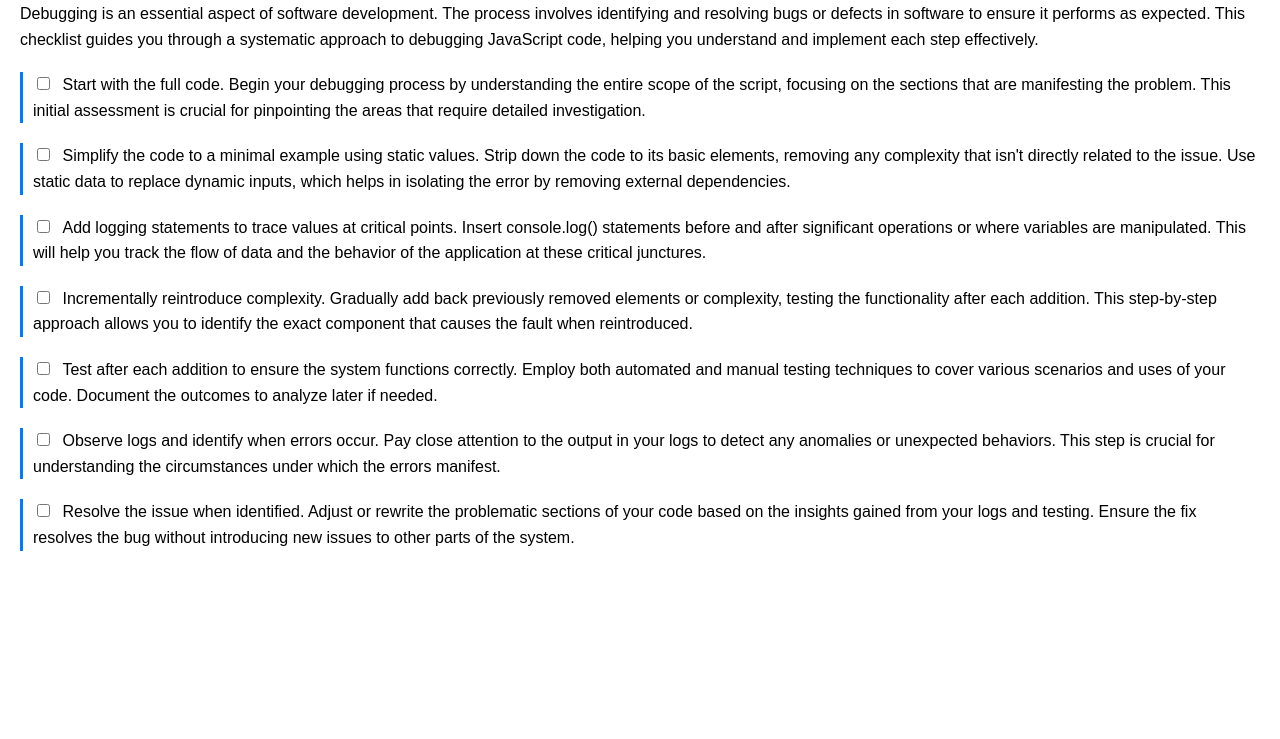
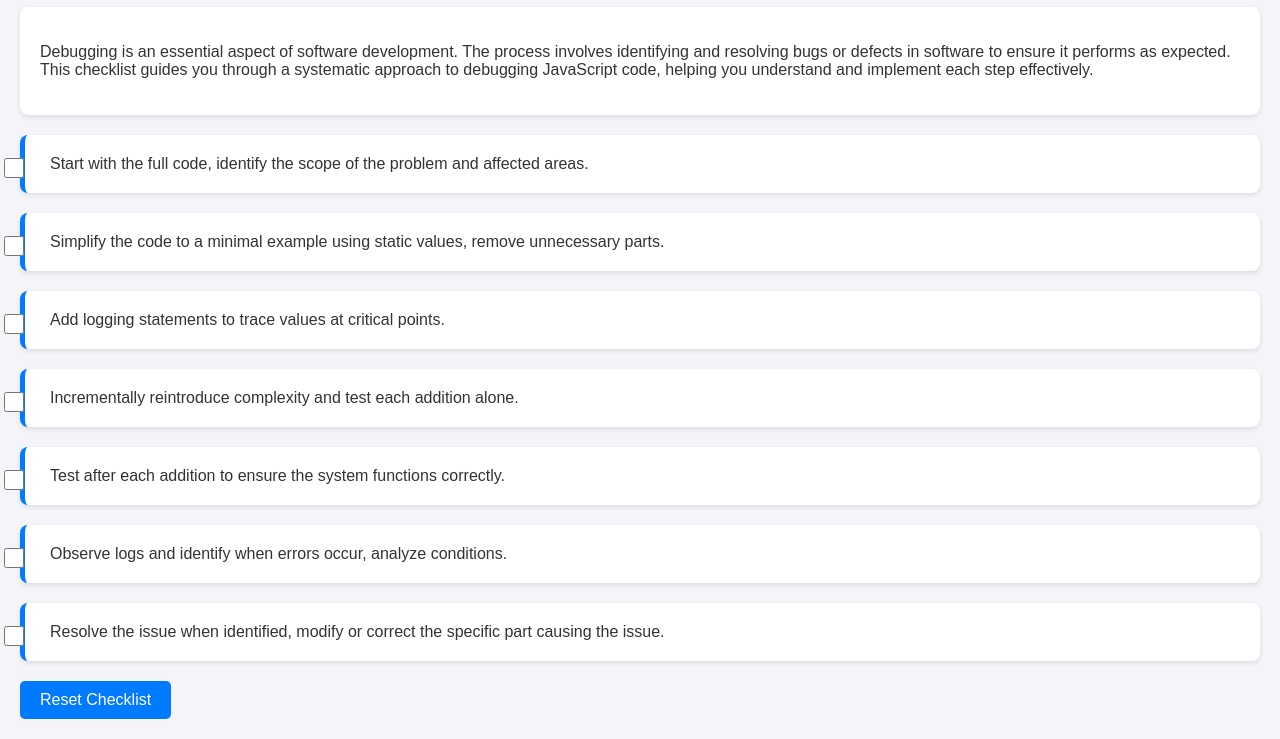
Before and after one commit to lesley-byte/DebuggingChecklist, a plain HTML site: page index.html in a window 1280 px wide. Shown: the part 93-832 px from the top of the page. Before the commit the page ends 800 px from the top, so only its background shows below. Drawn offline with Linux system fonts and the light colour scheme.

Commit message:
added styles and scripts
added styles and scripts

```diff
--- a/index.html
+++ b/index.html
@@ -5,27 +5,7 @@
     <meta charset="UTF-8">
     <meta name="viewport" content="width=device-width, initial-scale=1.0">
     <title>JavaScript Debugging Process</title>
-    <style>
-        body {
-            font-family: Arial, sans-serif;
-            line-height: 1.6;
-            margin: 20px;
-        }
-
-        .step {
-            margin-bottom: 20px;
-            border-left: 3px solid #007BFF;
-            padding-left: 10px;
-        }
-
-        label {
-            margin-left: 5px;
-        }
-
-        .intro {
-            margin-bottom: 20px;
-        }
-    </style>
+    <link rel="stylesheet" href=styles/style.css>
 </head>
 
 <body>
@@ -35,48 +15,43 @@
             or defects in software to ensure it performs as expected. This checklist guides you through a systematic
             approach to debugging JavaScript code, helping you understand and implement each step effectively.</p>
     </div>
+    <form id="debugForm">
         <div class="step">
             <input type="checkbox" id="full_code" name="full_code">
-        <label for="full_code">Start with the full code. Begin your debugging process by understanding the entire scope
-            of the script, focusing on the sections that are manifesting the problem. This initial assessment is crucial
-            for pinpointing the areas that require detailed investigation.</label>
+            <label for="full_code">Start with the full code, identify the scope of the problem and affected
+                areas.</label>
         </div>
         <div class="step">
             <input type="checkbox" id="simplify_code" name="simplify_code">
-        <label for="simplify_code">Simplify the code to a minimal example using static values. Strip down the code to
-            its basic elements, removing any complexity that isn't directly related to the issue. Use static data to
-            replace dynamic inputs, which helps in isolating the error by removing external dependencies.</label>
+            <label for="simplify_code">Simplify the code to a minimal example using static values, remove unnecessary
+                parts.</label>
         </div>
         <div class="step">
             <input type="checkbox" id="add_logging" name="add_logging">
-        <label for="add_logging">Add logging statements to trace values at critical points. Insert console.log()
-            statements before and after significant operations or where variables are manipulated. This will help you
-            track the flow of data and the behavior of the application at these critical junctures.</label>
+            <label for="add_logging">Add logging statements to trace values at critical points.</label>
         </div>
         <div class="step">
             <input type="checkbox" id="reintroduce_complexity" name="reintroduce_complexity">
-        <label for="reintroduce_complexity">Incrementally reintroduce complexity. Gradually add back previously removed
-            elements or complexity, testing the functionality after each addition. This step-by-step approach allows you
-            to identify the exact component that causes the fault when reintroduced.</label>
+            <label for="reintroduce_complexity">Incrementally reintroduce complexity and test each addition
+                alone.</label>
         </div>
         <div class="step">
             <input type="checkbox" id="test_addition" name="test_addition">
-        <label for="test_addition">Test after each addition to ensure the system functions correctly. Employ both
-            automated and manual testing techniques to cover various scenarios and uses of your code. Document the
-            outcomes to analyze later if needed.</label>
+            <label for="test_addition">Test after each addition to ensure the system functions correctly.</label>
         </div>
         <div class="step">
             <input type="checkbox" id="observe_logs" name="observe_logs">
-        <label for="observe_logs">Observe logs and identify when errors occur. Pay close attention to the output in your
-            logs to detect any anomalies or unexpected behaviors. This step is crucial for understanding the
-            circumstances under which the errors manifest.</label>
+            <label for="observe_logs">Observe logs and identify when errors occur, analyze conditions.</label>
         </div>
         <div class="step">
             <input type="checkbox" id="resolve_issue" name="resolve_issue">
-        <label for="resolve_issue">Resolve the issue when identified. Adjust or rewrite the problematic sections of your
-            code based on the insights gained from your logs and testing. Ensure the fix resolves the bug without
-            introducing new issues to other parts of the system.</label>
+            <label for="resolve_issue">Resolve the issue when identified, modify or correct the specific part causing
+                the issue.</label>
         </div>
+        <button type="button" onclick="resetForm()">Reset Checklist</button>
+    </form>
+
+    <script src="scripts/script.js"></script>
 </body>
 
 </html>
--- /dev/null
+++ b/scripts/script.js
@@ -0,0 +1,3 @@
+function resetForm() {
+  document.getElementById("debugForm").reset();
+}
--- /dev/null
+++ b/styles/style.css
@@ -0,0 +1,48 @@
+body {
+  font-family: "Arial", sans-serif;
+  background-color: #f4f4f9;
+  color: #333;
+  margin: 0;
+  padding: 20px;
+}
+h1 {
+  color: #0056b3;
+}
+.intro,
+.step {
+  background-color: #fff;
+  border-radius: 8px;
+  box-shadow: 0 2px 5px rgba(0, 0, 0, 0.1);
+  padding: 20px;
+  margin-bottom: 20px;
+}
+.step {
+  border-left: 5px solid #007bff;
+  position: relative;
+}
+.step input[type="checkbox"] {
+  position: absolute;
+  top: 20px;
+  left: -25px;
+  width: 20px;
+  height: 20px;
+}
+label {
+  display: block;
+  margin-left: 5px;
+  font-size: 16px;
+  cursor: pointer;
+}
+button {
+  background-color: #007bff;
+  color: #ffffff;
+  border: none;
+  padding: 10px 20px;
+  border-radius: 5px;
+  cursor: pointer;
+  font-size: 16px;
+  transition: background-color 0.3s ease;
+}
+button:hover {
+  background-color: #0056b3;
+}
```
Lines whose indentation alone changed are shown as unchanged.
